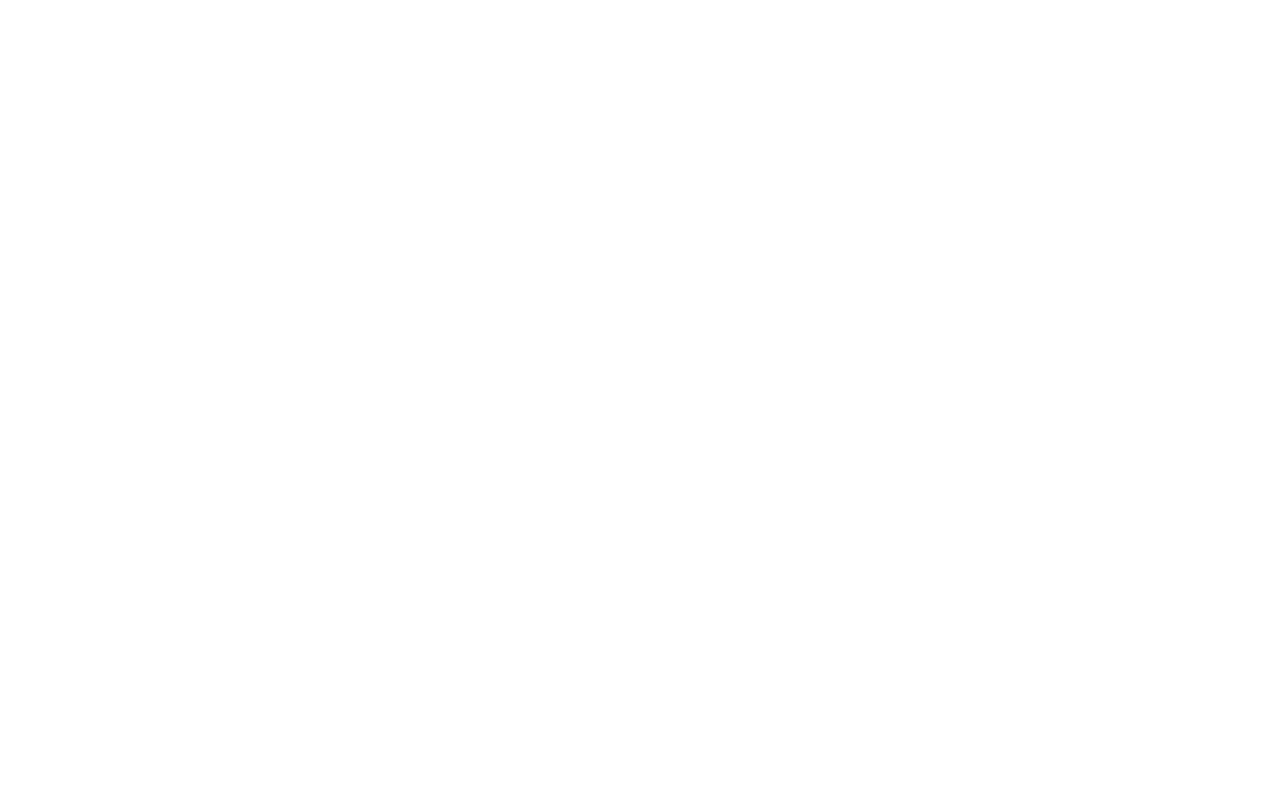
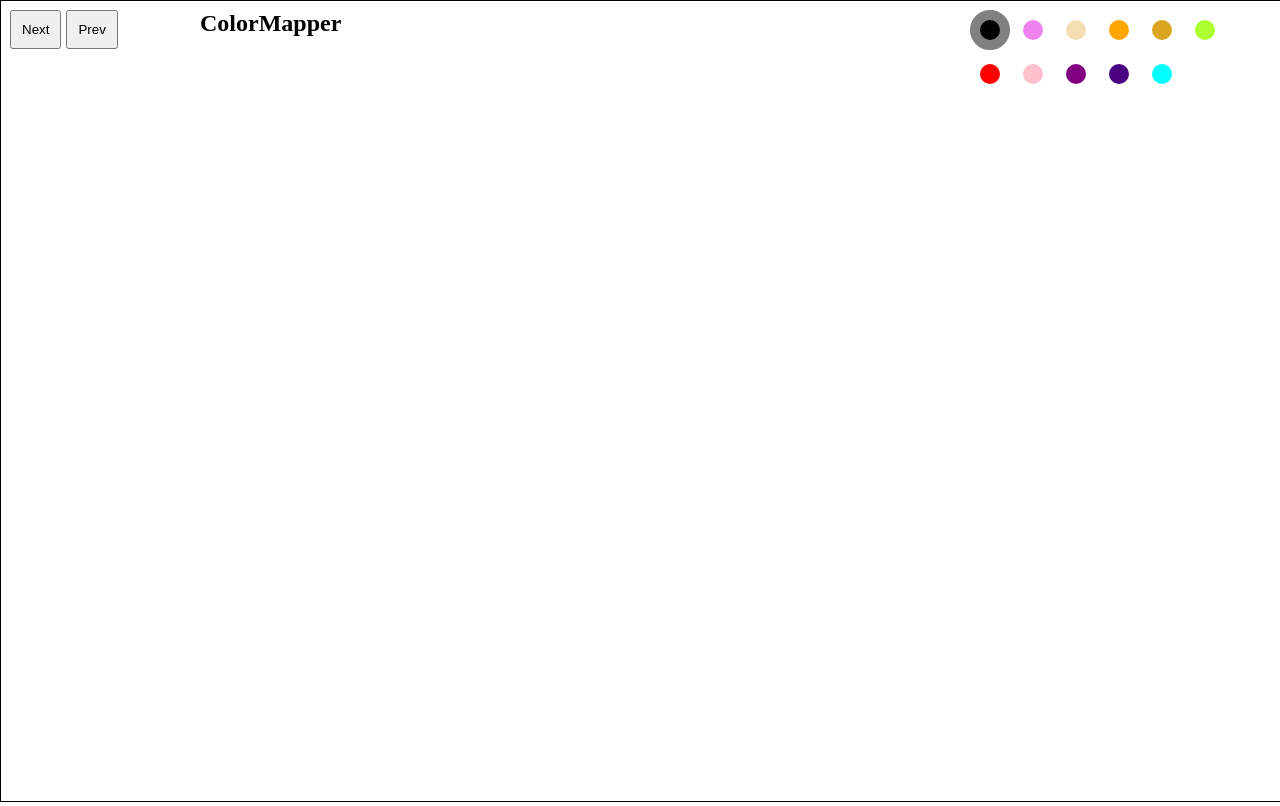
Before and after one commit to tomengstrom/tone-frontend, a plain HTML site: page src/index.html in a window 1280 px wide. Drawn offline with Linux system fonts and the light colour scheme.

Commit message:
added rudimentary view switching

```diff
--- a/src/css/style.css
+++ b/src/css/style.css
@@ -6,11 +6,53 @@
 
 body {
   background-color: white;
+  overflow: hidden;
 }
 
+canvas {
+  border: 1px solid black;
+}
 
+/* Tone */
+.tone {
+  position: relative;
+  overflow: hidden;
+  display: none;
+}
+.tone_control-container {
+  position: absolute;
+  left: 10px;
+  top: 10px;
+}
+.tone_control-container_button {
+  padding: 10px;
+  margin-right: 5px;
+  cursor: pointer;
+}
 
-// Mapper
+/* View */
+.tone_view {
+  position: relative;
+}
+.tone_view_title {
+  position: absolute;
+  left: 200px;
+  top: 10px;
+}
+
+/* Intro */
+.poem {
+  display: none;
+}
+.tone_intro {
+  height: 100vh;
+  width: 100vw;
+}
+.tone_intro_poem {
+  display: block;
+}
+
+/* Mapper */
 .tone_mapper {
   position: relative;
 }
--- a/src/index.html
+++ b/src/index.html
@@ -17,6 +17,36 @@
 <body>
   <!-- Main require js -->
 	<script data-main='js/require-config.js' src='js/lib/require.js'></script>
+  <div class='loader'>Loading</div>
+
 	<section class='content'></section>
+
+  <article class='poem'>
+    <pre>
+      EXERCISES FOR A SENSITIVE VOICE
+      Speak in a tone that was in this room before you.
+      Speak in a tone that you have forgotten but remember again when you kneel down.
+      Speak in a tone you couldn`t afford to.
+      Speak in a tone of a romance.
+      Speak in a tone of a difference between your mother and father.
+      Speak in a tone of not-knowing.
+      Speak in a tone that they expect from you and then, slowly, start undressing.
+      Speak in a tone that is only for you.
+      Speak in a tone that touches their elbows and leaves them sleepless.
+      Speak in a tone that you had in your dream last night.
+      Speak in a tone that you had last night.
+      Speak in a tone of a thing.
+      Speak in a tone of a free mind.
+      Speak without a tone.
+      Speak in a tone that separates you from your left-hand thumb.
+      Speak in a tone that your thumb owes you.
+      Speak in a tone of which you`re not quite sure if it really was you.
+      Speak in a tone that has the smell of your graduation spring.
+      Speak in a tone that will save you.
+      Speak in a tone that then fails in it.
+      Speak in a tone that doesn`t make a difference, but which is a difference in itself.
+      Speak in a tone that hides it.
+    </pre>
+  </article>
 </body>
 </html>
--- a/src/js/ColorMapper.js
+++ b/src/js/ColorMapper.js
@@ -50,18 +50,13 @@ define([
     });
     element.append( self.__colorPicker.getElement() );
 
-    // Resize event listener
-    $(window).on('resize', function() {
-      self.__resize();
-    });
-    $(window).triggerHandler('resize');
-
     // Canvas event listeners
     $(self.__canvas).on('click', function(e) {
       self.__addPoint(e.clientX, e.clientY);
     });
 
-    self.hide();
+    // Fire resize event
+    $(window).triggerHandler('resize');
 
     return;
   };
@@ -107,12 +102,14 @@ define([
 
     /*
     * Resize event handler. Makes sure the canvas fills the window after
-    * it has been resized.
+    * it has been resized. Overrides parent.
     *
     * @return null
     */
-    __resize: function() {
+    _resize: function() {
       var self = this;
+
+      if(!self.__canvas) return;
 
       // FIXME don't lose the current canvas contents on resize
       self.__canvas.get(0).width = window.innerWidth;
@@ -121,6 +118,16 @@ define([
       self.__context.fillStyle = self.__color;
 
       return;
+    },
+
+
+    /*
+    * Title to use for this view. Overrides parent.
+    *
+    * @returns {string} string    A title to show when this view is enabled
+    */
+    _getTitle: function() {
+        return 'ColorMapper';
     }
   } );
 
--- a/src/js/Intro.js
+++ b/src/js/Intro.js
@@ -24,13 +24,27 @@ define([
 
     // Init canvas and context
     var element = self.getElement();
+    element.addClass('tone_intro');
+
+    var poem = args.poemElement;
+    poem.addClass('tone_intro_poem');
+
+    element.append( poem );
+
     return;
   };
 
   // Extend parent prototype
   Intro.prototype = Object.create(_View.prototype);
   $.extend( Intro.prototype, {
-
+    /*
+    * Title to use for this view. Overrides parent.
+    *
+    * @returns {string} string    A title to show when this view is enabled
+    */
+    _getTitle: function() {
+        return 'Intro';
+    }
   });
   return Intro;
 
--- a/src/js/Painter.js
+++ b/src/js/Painter.js
@@ -24,6 +24,7 @@ define([
     // Init canvas and context
     self.__canvas = $("<canvas>Sorry, your browser doesn't support canvas.</canvas>");
     self.getElement().append(self.__canvas);
+    self.getElement().addClass('tone_painter');
 
     self.__context = self.__canvas.get(0).getContext('2d');
 
@@ -31,12 +32,6 @@ define([
     self.__isDragging = false;
 
     self.__context.lineWidth = self.__radius * 2;
-
-    // Resize event listener
-    $(window).on('resize', function() {
-      self.__resize();
-    });
-    $(window).triggerHandler('resize');
 
     // Canvas event listeners
     $(self.__canvas).on('mousedown', function(e) {
@@ -48,6 +43,9 @@ define([
     $(self.__canvas).on('mousemove', function(e) {
       self.__drawPoint(e);
     });
+
+    // Fire resize event
+    $(window).triggerHandler('resize');
 
     return;
   };
@@ -84,10 +82,27 @@ define([
       return;
     },
 
-    __resize: function() {
+    _resize: function() {
       var self = this;
-      // FIXME implement
+
+      if(!self.__canvas) return;
+
+      // FIXME don't lose the current canvas contents on resize
+      self.__canvas.get(0).width = window.innerWidth;
+      self.__canvas.get(0).height = window.innerHeight;
+
+      self.__context.fillStyle = self.__color;
+
       return;
+    },
+
+    /*
+    * Title to use for this view. Overrides parent.
+    *
+    * @returns {string} string    A title to show when this view is enabled
+    */
+    _getTitle: function() {
+        return 'Painter';
     }
 
   });
--- a/src/js/Tone.js
+++ b/src/js/Tone.js
@@ -32,8 +32,12 @@ define([
 
     Debug.log('Tone', 'constructed');
 
+    $('.loader').remove();
+
     // DOM element; where we add graphics on the HTML page
     self.__element = $('.content');
+    self.__element.addClass('tone');
+    self.__element.show();
 
     // Controller for transferring data to and from Backend
     self.__controller = new Controller({});
@@ -47,9 +51,12 @@ define([
     self.__viewContainer.addClass('tone_view-container');
     self.__element.append( self.__viewContainer );
 
+    self.__views = [];
+
     // Intro (poem)
     self.__intro = new Intro({
-      tone: self
+      tone: self,
+      poemElement: $('.poem')
     });
     self.__addView(self.__intro);
 
@@ -74,17 +81,43 @@ define([
 
     var nextButton = $('<button>Next</button>');
     var prevButton = $('<button>Prev</button>');
+    nextButton.addClass('tone_control-container_button');
+    prevButton.addClass('tone_control-container_button');
+
+    nextButton.on('click', function() {
+      self.__changeView(1);
+    });
+    prevButton.on('click', function() {
+      self.__changeView(-1);
+    });
 
     controlContainer.append(nextButton);
     controlContainer.append(prevButton);
 
     // Set the current view
-    self.__setView( self.__colorMapper );
+    self.__setView(1);
 
     return;
   };
 
   Tone.prototype = {
+
+    /*
+    * Changes view.
+    *
+    * @param {integer} direction  Positive or negative number.
+    *                             1 goes forward, -1 goes backward.
+    *
+    * @returns null;
+    */
+    __changeView: function(direction) {
+      var self = this;
+      var index = self.__currentIndex + direction;
+      if( index < 0 ) index = self.__views.length -1;
+      if (index == self.__views.length ) index = 0;
+      self.__setView( index );
+      return;
+    },
 
     /*
     * Adds a view to the view container.
@@ -96,23 +129,37 @@ define([
     __addView: function(view) {
       var self = this;
       self.__viewContainer.append( view.getElement() );
+      view.hide();
+      self.__views.push(view);
       return;
     },
 
     /*
     * Sets the currently enabled view.
-    * @param {object} view    A view (ColorMapper, Painter or Intro).
+    * @param {integer} index    An integer indicating a populated index in the
+    *                           views array.
     * @returns null
     */
-    __setView: function(view) {
+    __setView: function(index) {
       var self = this;
+      Debug.log('Tone', '__setView ' + index );
 
+
+      // Retrieve the view from array
+      var view = self.__views[index];
+
+      // Hide current view, if any
       if ( self.__currentView ) {
         self.__currentView.hide();
       }
 
+      // Set new current view and show it
       self.__currentView = view;
       self.__currentView.show();
+
+      // Set current index
+      self.__currentIndex = index;
+
 
       return;
     },
--- a/src/js/_View.js
+++ b/src/js/_View.js
@@ -24,6 +24,18 @@ define([
     self.__element = $("<div></div>");
     self.__element.addClass('tone_view');
 
+    var title = $('<h2></h2>');
+    title.addClass('tone_view_title');
+    title.html( self._getTitle() );
+    self.__element.append(title);
+
+    // Resize event listener
+    $(window).on('resize', function() {
+      self._resize();
+    });
+    $(window).triggerHandler('resize');
+
+
     return;
   };
   _View.prototype = {
@@ -41,6 +53,7 @@ define([
     * Hides the DOM element
     */
     hide: function() {
+      // FIXME disable event listeners
       this.__element.hide();
     },
 
@@ -48,6 +61,7 @@ define([
     * Hides the DOM element
     */
     show: function() {
+      // FIXME enable event listeners
       this.__element.show();
     },
 
@@ -60,6 +74,22 @@ define([
       return this.__element;
     },
 
+    /*
+    * Title to use for this view
+    *
+    * @returns {string} string    A title to show when this view is enabled
+    */
+    _getTitle: function() {
+        return 'ColorMapper';
+    },
+
+
+    /*
+    * Stub callback for resize event
+    * @param {object} e   Event object.
+    * @returns null;
+    */
+    _resize: function(e) {},
 
   };
 
```
